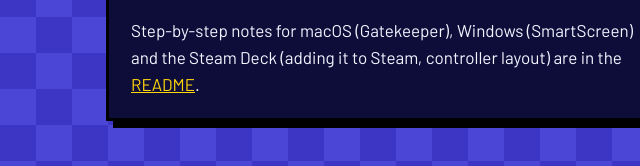
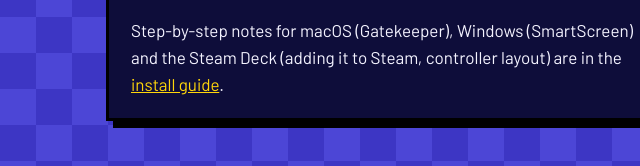
Before and after one commit to segovia-no/MotoRacerRecomp, a plain HTML site: page site/index.html in a window 1280 px wide. Shown: the part 2251-2417 px from the top of the page, 0-640 px from the left. Drawn offline with Linux system fonts and the light colour scheme.

Commit message:
Docs: short README; guides (install, playing, troubleshooting) and dev docs (building, architecture)
README keeps the pitch, a quick start, the documentation table and the legal
notes (41 lines, was 189). Its sections moved as they were to docs/guides/
install.md (per-system install, updating, data folders, uninstall), playing.md
(features, controls, settings), troubleshooting.md, and docs/dev/building.md
(setup scripts, by hand, developer aids) and architecture.md (how it works,
repository layout, roadmap). docs/README.md lists them; the website, llms.txt and
the default settings file point at the new pages.

Co-Authored-By: Claude Opus 5.5 <noreply@anthropic.com>

```diff
--- a/site/index.html
+++ b/site/index.html
@@ -241,7 +241,7 @@ footer p { margin: 0; max-width: 80ch; }
             </tbody>
           </table>
         </div>
-        <p style="margin:0">Step-by-step notes for macOS (Gatekeeper), Windows (SmartScreen) and the Steam Deck (adding it to Steam, controller layout) are in the <a href="https://github.com/segovia-no/MotoRacerRecomp#install">README</a>.</p>
+        <p style="margin:0">Step-by-step notes for macOS (Gatekeeper), Windows (SmartScreen) and the Steam Deck (adding it to Steam, controller layout) are in the <a href="https://github.com/segovia-no/MotoRacerRecomp/blob/main/docs/guides/install.md">install guide</a>.</p>
       </div>
       <figure><img src="img/setup.png" width="1280" height="720" loading="lazy" alt="Moto Racer Recomp first-start setup screen"><figcaption>The first-start setup screen.</figcaption></figure>
     </div>
@@ -255,7 +255,7 @@ footer p { margin: 0; max-width: 80ch; }
     <details><summary>Can Moto Racer run in widescreen or 4K?</summary><p>Yes: the game's own 16/9 mode becomes a true 16:9 picture at up to 3840×2160, and 16:10 modes up to 2560×1600.</p></details>
     <details><summary>Do I need to own the game?</summary><p>Yes. The game is made from your GOG installer on your computer; nothing from the game is distributed here.</p></details>
     <details><summary>Is it an emulator?</summary><p>No. It is a static recompilation: the original <code>game.EXE</code> is translated to C and compiled into a native program, linked with a runtime that re-implements the Windows, DirectDraw, Direct3D, DirectSound and CD-audio parts the game uses.</p></details>
-    <details><summary>Something went wrong. Where do I report it?</summary><p>Open an <a href="https://github.com/segovia-no/MotoRacerRecomp/issues">issue on GitHub</a> and attach the log file (its location is in the <a href="https://github.com/segovia-no/MotoRacerRecomp#troubleshooting">README</a>).</p></details>
+    <details><summary>Something went wrong. Where do I report it?</summary><p>Open an <a href="https://github.com/segovia-no/MotoRacerRecomp/issues">issue on GitHub</a> and attach the log file (its location is in the <a href="https://github.com/segovia-no/MotoRacerRecomp/blob/main/docs/guides/troubleshooting.md">troubleshooting guide</a>).</p></details>
   </div></section>
 
   <section id="how"><div class="inner">
```
Also changed, not shown: llms.txt, 8 other files.
